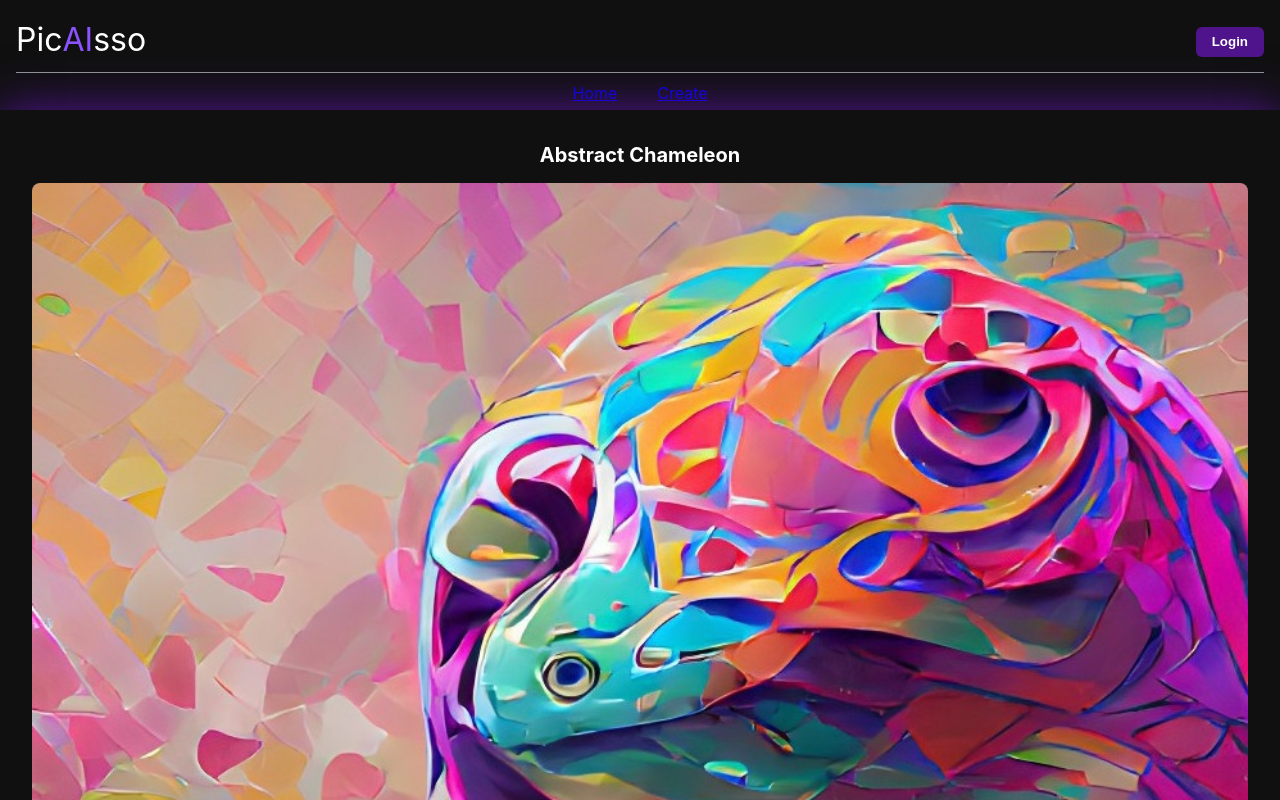
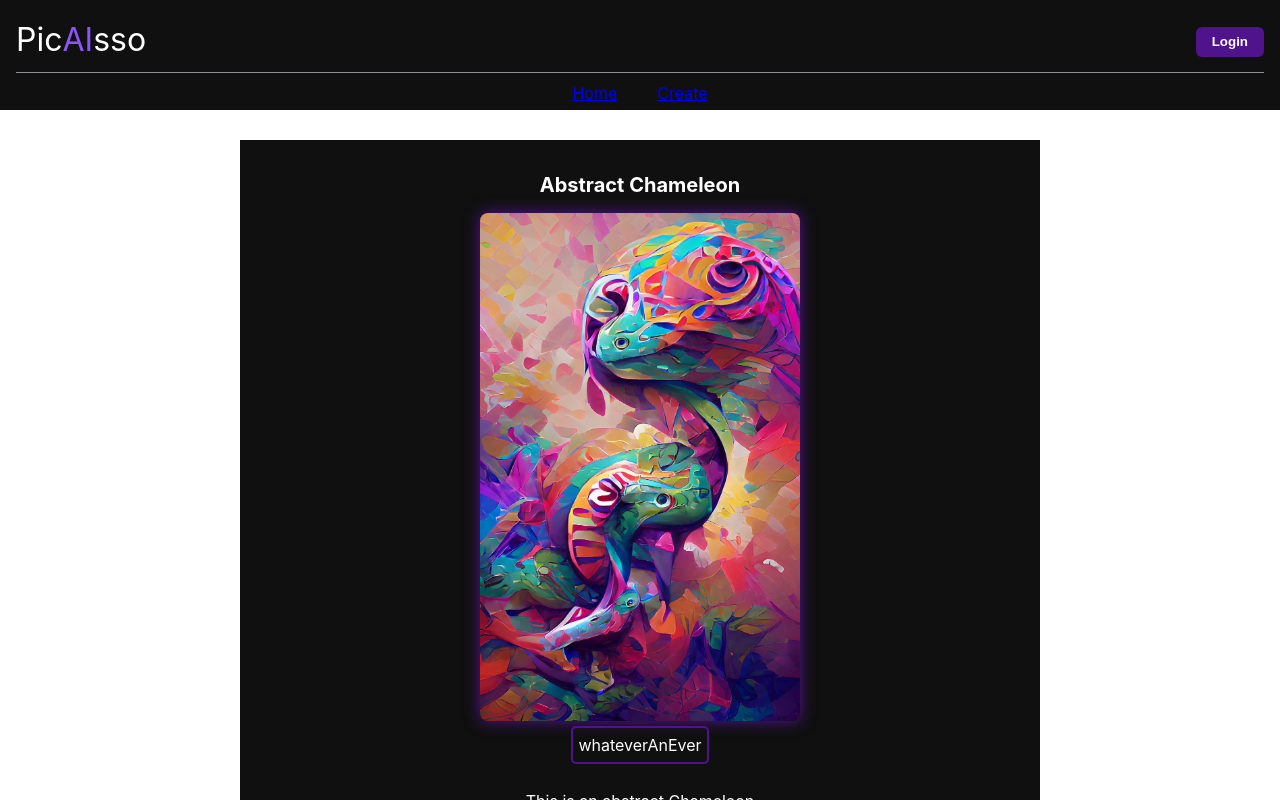
Before and after one commit to Vegm92/PicAIsso-FrontEnd, a React (Create React App) app: page /login in a window 1280 px wide. Shown: the top 800 px of the page. Built offline with nearby package versions, Linux system fonts and the light colour scheme; no server answers.

Commit message:
Adjust size of img and card

```diff
--- a/src/components/Card/Card.tsx
+++ b/src/components/Card/Card.tsx
@@ -23,8 +23,6 @@ const Card = ({ image }: CardProps): JSX.Element => {
         {image.title}
       </Heading>
       <Image
-        w={"95%"}
-        h={"auto"}
         src={image.image}
         alt={image.title}
         className="card__image"
--- a/src/components/Card/CardStyled.tsx
+++ b/src/components/Card/CardStyled.tsx
@@ -5,20 +5,26 @@ const CardStyled = styled.article`
   flex-direction: column;
   align-items: center;
   width: 100%;
+  max-width: 800px;
   height: auto;
   background-color: ${(props) => props.theme.colors.background};
   color: ${(props) => props.theme.colors.text};
   text-align: center;
-  box-shadow: ${(props) => props.theme.colors.shadow};
   justify-content: center;
   min-width: 320px;
   padding: 1rem 0;
+  margin-top: 30px;
 
   .card__category {
     border: 2px solid ${(props) => props.theme.colors.button.loginForm};
     border-radius: 5px;
     padding: 5px;
     margin: 5px;
+  }
+
+  .card__image {
+    width: 320px;
+    box-shadow: ${(props) => props.theme.colors.imgShadow};
   }
 
   .button__add {
--- a/src/hooks/useUser/useUser.ts
+++ b/src/hooks/useUser/useUser.ts
@@ -14,7 +14,7 @@ const useUser = (): UseUserStructure => {
   const { removeToken } = useToken();
   const { addToast } = CustomToast();
 
-  const apiUrl = process.env.REACT_APP_API_URL!;
+  const apiUrl = process.env.REACT_APP_URL_API!;
   const usersEndpoint = "/users";
   const loginEndpoint = "/login";
 
--- a/src/styles/GlobalStyles.tsx
+++ b/src/styles/GlobalStyles.tsx
@@ -18,9 +18,8 @@ body {
   font-family: "kanit, roboto, sans-serif";
   min-height: 100vh;
   margin: 0;
-  background: "#101010",
+  background: "#101010";
 
-;
 }
 
 input {
--- a/src/styles/styled.d.ts
+++ b/src/styles/styled.d.ts
@@ -9,6 +9,7 @@ declare module "styled-components" {
       textLink1: string;
       textLink2: string;
       shadow: string;
+      imgShadow: string;
       button: {
         loginForm: string;
         login: string;
--- a/src/styles/themes.ts
+++ b/src/styles/themes.ts
@@ -10,6 +10,7 @@ export const colors = {
     textLink1: "#1E79D1",
     textLink2: "#8C53FF",
     shadow: "0px 0px 45px #541496",
+    imgShadow: "0px 0px 45px #541496",
     button: {
       loginForm: "rgba(84, 20, 150, 0.93)",
       login: "linear-gradient(94deg, #C764EC 0%, #4A36B1 100%)",
@@ -27,6 +28,7 @@ const theme: DefaultTheme = {
     textLink1: "#57ABFA",
     textLink2: "#8C53FF",
     shadow: "0px 0px 45px #541496",
+    imgShadow: "0px 0px 15px #541496",
     button: {
       loginForm: "rgba(84, 20, 150, 0.93)",
       login: "linear-gradient(94deg, #C764EC 0%, #4A36B1 100%)",
```
